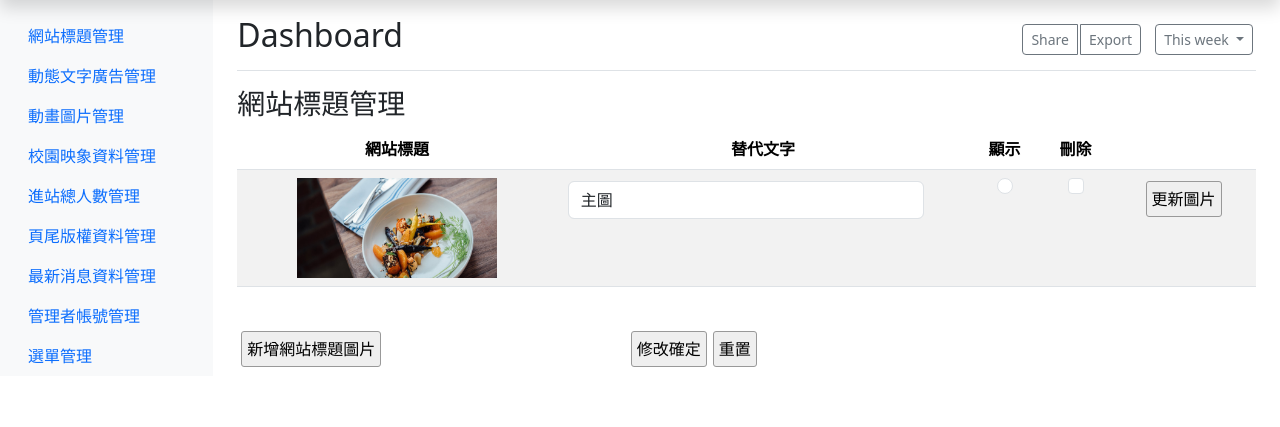
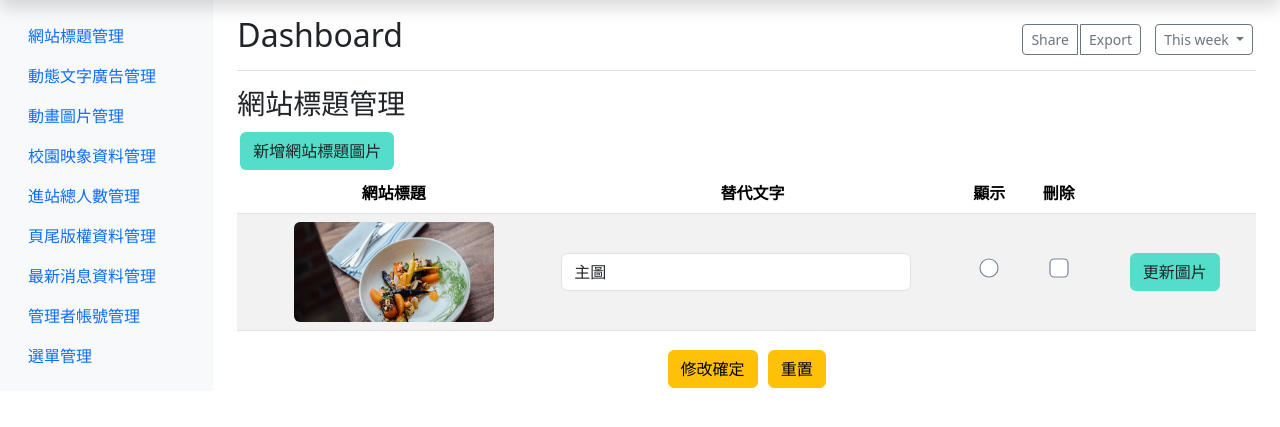
Before and after one commit to evechen1226/112-b5-CRUD, a PHP site: page /back2.php in a window 1280 px wide. Shown: the part 56-483 px from the top of the page. Run offline with PHP 8.4, Linux system fonts and the light colour scheme; data comes from the database, SQL or seed files in the repository.

Commit message:
back/title.php--增加bootstrap tag 排版

```diff
--- a/back/title.php
+++ b/back/title.php
@@ -1,30 +1,65 @@
 <style>
-	img{
+	img {
 		width: 200px;
 		height: 100px;
+	}
+
+	.form-check-input {
+		scale: 1.2;
+		border: 1px solid lightslategray;
+	}
+
+	.btn-green {
+		background-color: #54deca;
+	}
+
+	.btn-green:hover {
+		background-color: #1E9D8A;
+		color: white;
+	}
+
+	.btn-green:active {
+		background-color: #1E9D8A !important;
+		color: white !important;
+	}
+
+	.form-check-input:checked[type="checkbox"] {
+		background-color: #1E9D8A;
+
+	}
+
+	.form-check-input:checked[type="radio"] {
+		background-color: #1E9D8A;
 	}
 </style>
 <div>
 	<h3>網站標題管理</h3>
 	<!-- <form method="post" target="back" action="?do=tii"> -->
+
+
+
+				<input class="btn btn-green mx-end" type="button" onclick="op('#cover','#cvr','./modal/<?= $do; ?>.php?table=<?= $do; ?>')" value="新增網站標題圖片">
+
+
+
 	<form method="post" action="../api/edit.php">
-		<table width="100%" class="table table-striped text-center">
+		<table width="100%" class="table table-striped text-center align-middle">
 			<tbody>
 				<thead>
 					<tr">
-						<th class="col text-center">網站標題</th>
-						<th class="col text-center">替代文字</th>
-						<th class="col text-center">顯示</th>
-						<th class="col text-center">刪除</th>
-						<th class="col text-center"></th>
-					</tr>
+						<th class="col">網站標題</th>
+						<th class="col">替代文字</th>
+						<th class="col">顯示</th>
+						<th class="col">刪除</th>
+						<th class="col"></th>
+						</tr>
 				</thead>
 				<?php $rows = $Title->all();
 				foreach ($rows as $row) {
 				?>
 					<tr>
 						<td>
-							<img src="./img/<?= $row['img']; ?>" alt="">
+							<img class="rounded" src="./img/<?= $row['img']; ?>" alt="">
 						</td>
 
 						<td>
@@ -32,8 +67,8 @@
 							<input type="hidden" name="id[]" value="<?= $row['id']; ?>">
 						</td>
 
-						<td>
-							<input class="form-check-input mt-0" type="radio" name="sh[]" value="<?= $row['id']; ?>" id="">
+						<td class="">
+							<input class="form-check-input mt-0 " type="radio" name="sh[]" value="<?= $row['id']; ?>" id="">
 						</td>
 
 						<td>
@@ -41,21 +76,21 @@
 						</td>
 
 						<td>
-							<input class="" type="button" onclick="op('#cover','#cvr','./modal/upload.php?table=<?= $do; ?>&id=<?= $row['id']; ?>')" value="更新圖片">
+							<input class="btn btn-green" type="button" onclick="op('#cover','#cvr','./modal/upload.php?table=<?= $do; ?>&id=<?= $row['id']; ?>')" value="更新圖片">
 						</td>
 					</tr>
 				<?php
 				} ?>
 			</tbody>
 		</table>
-		<table style="margin-top:40px; width:70%;">
-			<tbody>
-				<tr>
-					<input type="hidden" name="table" value="<?= $do; ?>">
-					<td width="200px"><input type="button" onclick="op('#cover','#cvr','./modal/<?= $do; ?>.php?table=<?= $do; ?>')" value="新增網站標題圖片"></td>
-					<td class="cent"><input type="submit" value="修改確定"><input type="reset" value="重置"></td>
-				</tr>
-			</tbody>
-		</table>
+		<div class="container text-center">
+			<div class="row">
+				<div class="col">
+					<input class="btn btn-warning" type="submit" value="修改確定">
+					<input class="btn btn-warning" type="reset" value="重置">
+				</div>
+			</div>
+		</div>
+		<input type="hidden" name="table" value="<?= $do; ?>">
 	</form>
 </div>
```
